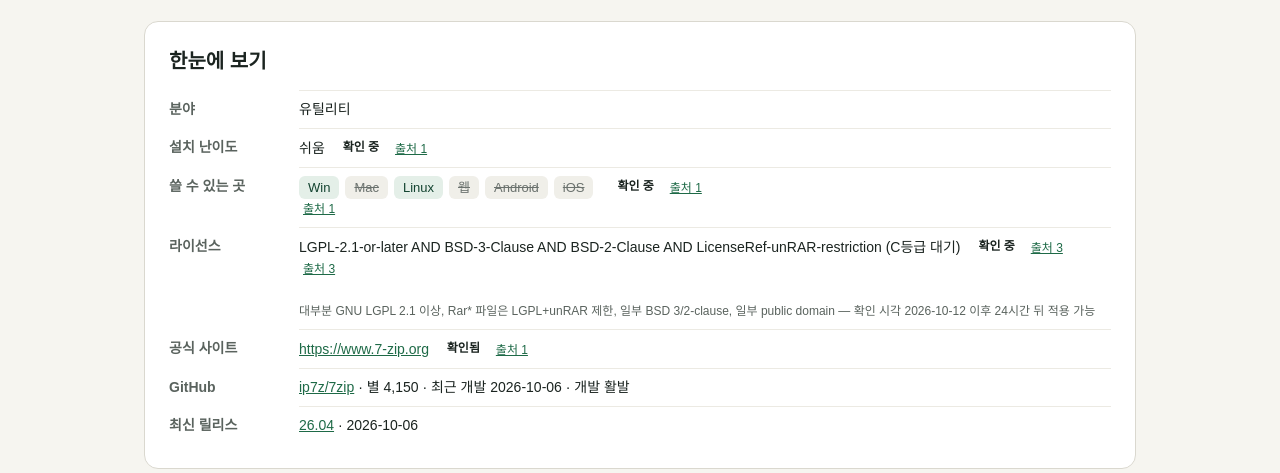
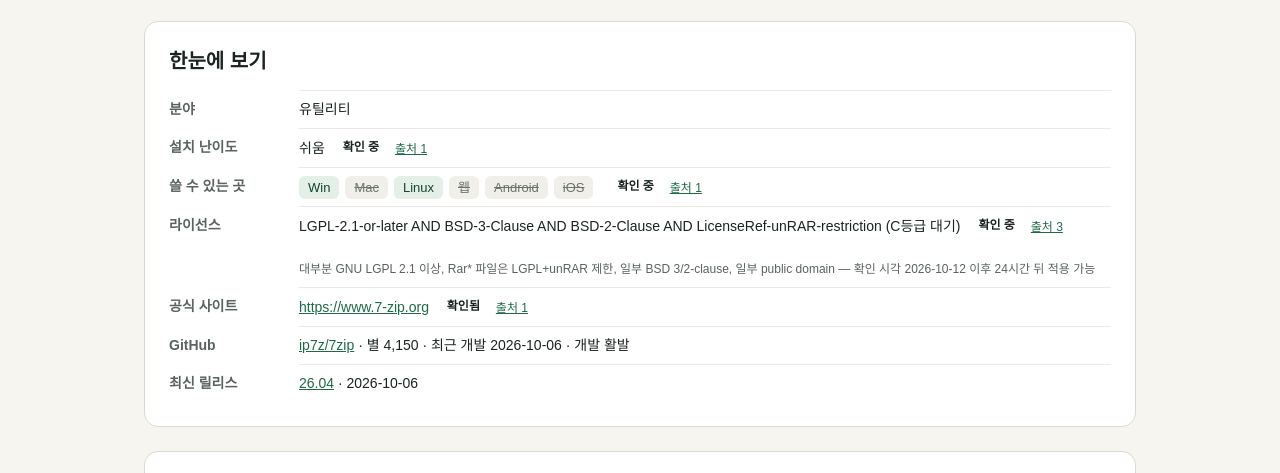
Before and after one commit to scottnaddle/open-tools-alternatives, an Astro site: page /alternatives/tools/7-zip in a window 1280 px wide. Shown: the part 248-721 px from the top of the page. Built offline with nearby package versions, Linux system fonts and the light colour scheme; Astro itself is replaced by a stand-in of ours.

Commit message:
P0-3 보완: tools/[slug] 직접 출처 details 2곳 삭제(platforms·license)
- Status 컴포넌트가 같은 출처를 이미 그림 — 인라인 details 중복 제거
- 부수 효과: s.method 원시값(manual-seed 등) 화면 노출도 함께 차단
  (Status가 METHOD_NAME 사람용 이름표로 렌더)

검사: tools/7-zip 페이지 manual-seed/github-api 0건, 69페이지 빌드, 404/고아/원시값 모두 0

```diff
--- a/src/pages/tools/[slug].astro
+++ b/src/pages/tools/[slug].astro
@@ -59,14 +59,12 @@
             <td>
               {PLAT.map(([k, n, f]) => <span class={`plat ${f(t.platforms.value) ? 'on' : 'off'}`} style="margin-right:6px">{n}</span>)}
               <Status fact={t.platforms} />
-              {t.platforms.sources && <details class="src"><summary>출처 {t.platforms.sources.length}</summary><ul>{t.platforms.sources.map((s) => <li><a href={s.url}>{s.url}</a><br/><small>{s.method}, {s.fetchedAt.slice(0, 10)}</small></li>)}</ul></details>}
             </td>
           </tr>
           <tr>
             <th>라이선스</th>
             <td>
               {lic} <Status fact={t.license} />
-              {t.license.sources && <details class="src"><summary>출처 {t.license.sources.length}</summary><ul>{t.license.sources.map((s) => <li><a href={s.url}>{s.url}</a><br/><small>{s.method}, {s.fetchedAt.slice(0, 10)}</small>{s.excerpt && <><br/><small>{s.excerpt.slice(0, 100)}...</small></>}</li>)}</ul></details>}
               {t.pendingLicense && <><br/><small class="hint">{t.pendingLicense.note} — 확인 시각 {t.pendingLicense.proposedAt.slice(0, 10)} 이후 24시간 뒤 적용 가능</small></>}
             </td>
           </tr>
```
